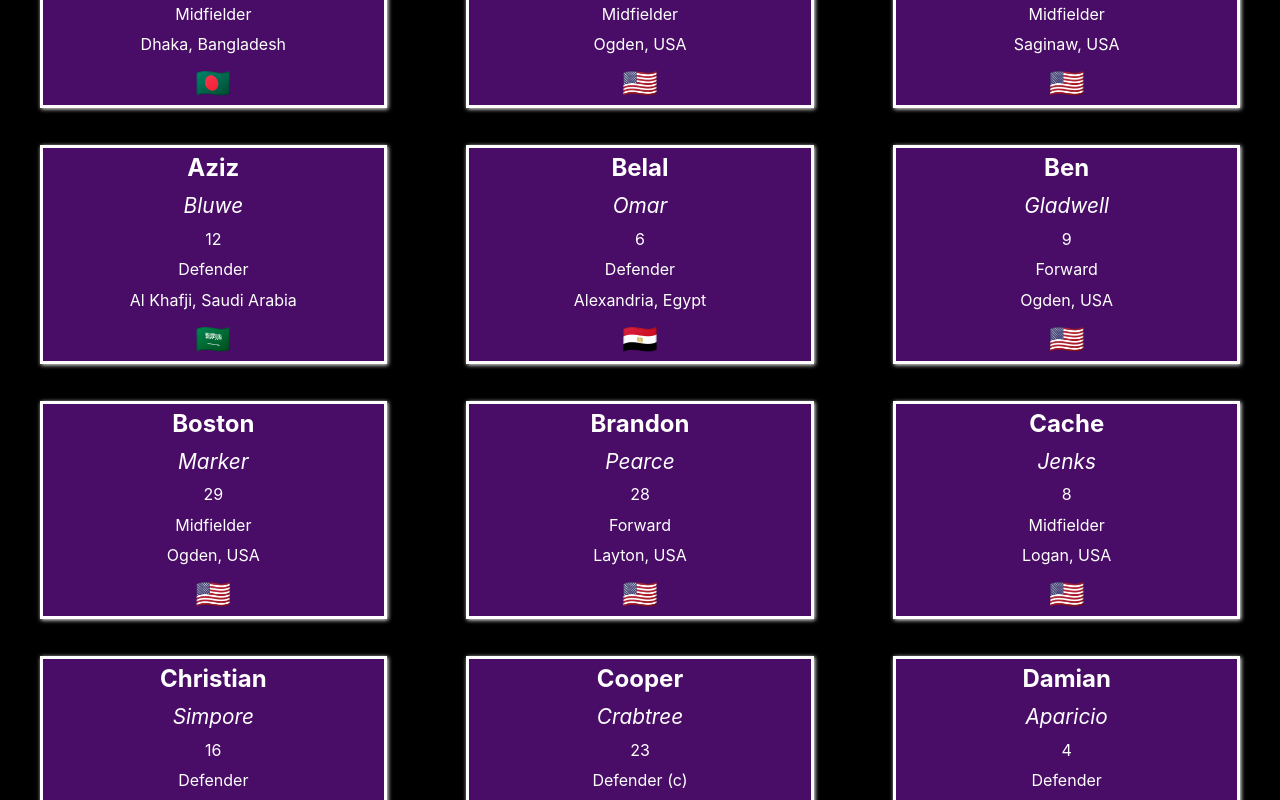
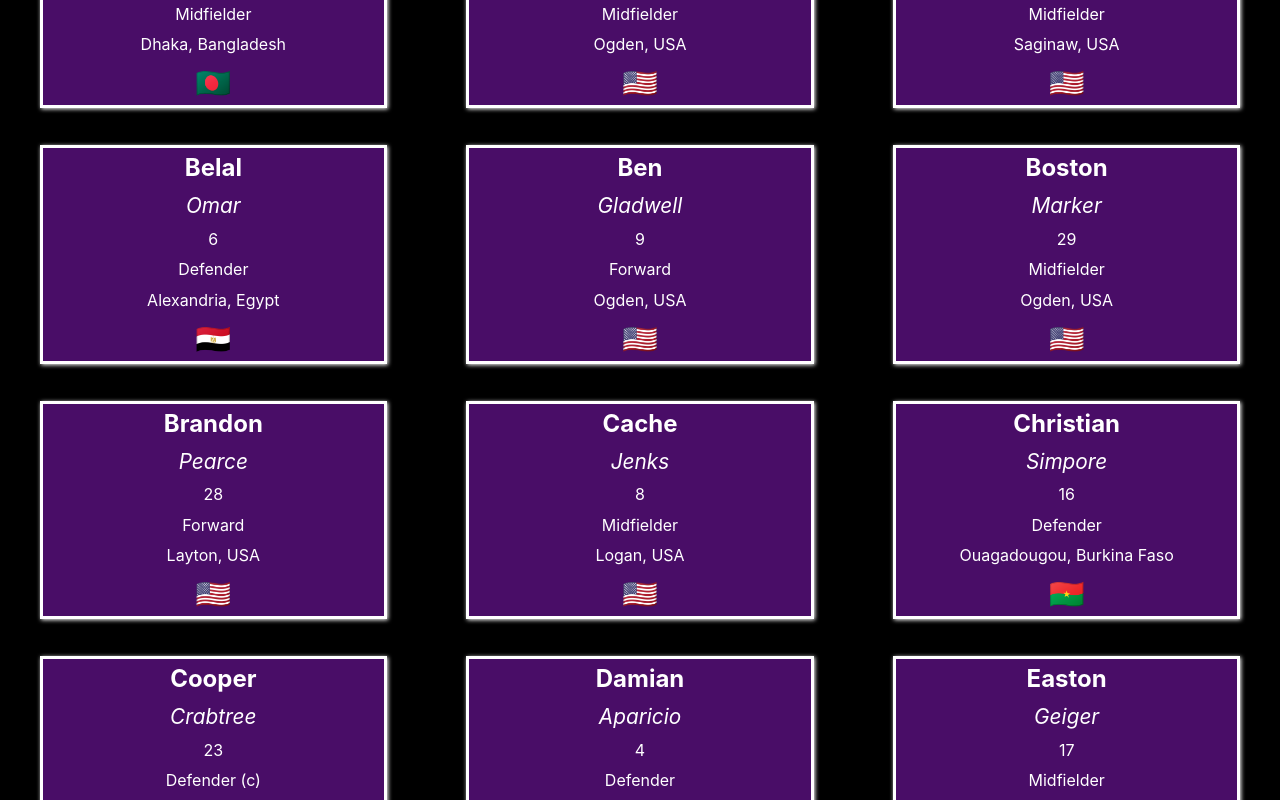
Before and after one commit to renanmbs/WeberB, a React (Create React App) app: page / in a window 1280 px wide. Shown: the part 1020-1820 px from the top of the page. Built offline with nearby package versions, Linux system fonts and the light colour scheme.

Commit message:
Oct 13 2023

```diff
--- a/src/components/roster/roster-obj.js
+++ b/src/components/roster/roster-obj.js
@@ -35,17 +35,17 @@ export const players = [
         flag:"🇺🇸"
     },
 
-    {
-        name:"Aziz",
-        last:"Bluwe",
-        number:12,
-        position:"Defender",
-        city:"Al Khafji",
-        country:"Saudi Arabia",
-        goals:0,
-        assists:0,
-        flag:"🇸🇦"
-    },
+    // {
+    //     name:"Aziz",
+    //     last:"Bluwe",
+    //     number:12,
+    //     position:"Defender",
+    //     city:"Al Khafji",
+    //     country:"Saudi Arabia",
+    //     goals:0,
+    //     assists:0,
+    //     flag:"🇸🇦"
+    // },
 
     {
         name:"Belal",
@@ -102,7 +102,7 @@ export const players = [
         position:"Midfielder",
         city:"Logan",
         country:"USA",
-        goals:0,
+        goals:2,
         assists:1,
         flag:"🇺🇸"
     },
--- a/src/components/schedule/schedule-obj.js
+++ b/src/components/schedule/schedule-obj.js
@@ -63,20 +63,29 @@ export const Games = [
     },
 
     {
-        opponent: "SUU",
+        opponent: "Vikings FC",
         us: null,
         them: null,
-        where: "Spence Eccles",
-        date: "October 7th",
+        where: "Weber State Turf Field",
+        date: "October 14th (11:30am)",
         scorers: null
     },
 
     {
-        opponent: "Vikings FC",
+        opponent: "Utah Tech",
+        us: null,
+        them: null,
+        where: "Ogden High School",
+        date: "October 21st (5pm)",
+        scorers: null
+    },
+
+    {
+        opponent: "Hill Airforce Base",
         us: null,
         them: null,
         where: "Spence Eccles",
-        date: "October 14th",
+        date: "October 25th (8:30pm)",
         scorers: null
     },
 
@@ -85,7 +94,7 @@ export const Games = [
         us: null,
         them: null,
         where: "Cedar City, UT",
-        date: "October 27th",
+        date: "November 3rd",
         scorers: null
     },
 
@@ -94,26 +103,17 @@ export const Games = [
         us: null,
         them: null,
         where: "Saint George, UT",
-        date: "October 28th",
-        scorers: null
-    },
-
-    {
-        opponent: "Utah Tech",
-        us: null,
-        them: null,
-        where: "Weber State",
         date: "November 4th",
         scorers: null
     },
 
     {
         opponent: null,
-        tbd:"Tournament TBD",
+        tbd:"Director's Cup",
         us: null,
         them: null,
-        where: "TBD",
-        date: "November",
+        where: "California",
+        date: "November (TBD)",
         scorers: null
     },
 
```
